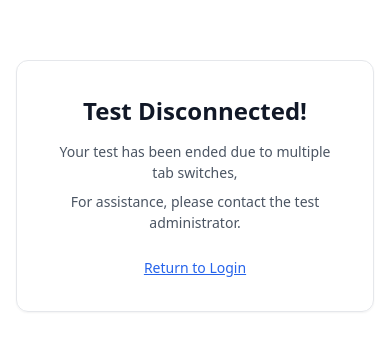
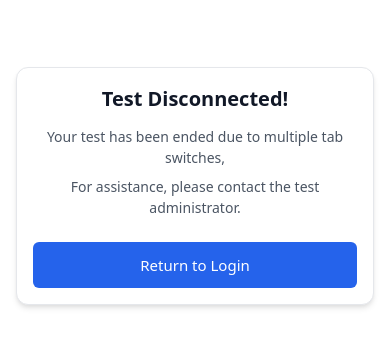
Before and after one commit to SKavyagithub08/agh-tabSwitching, a React (Vite) app in the folder frontend/: page /disconnected in a window 390 px wide. Shown: the part 236-586 px from the top of the page. Built offline with nearby package versions, Linux system fonts and the light colour scheme.

Commit message:
added styled components and made responsive

```diff
--- a/frontend/src/components/DisconnectComponent/DisconnectPage.js
+++ b/frontend/src/components/DisconnectComponent/DisconnectPage.js
@@ -5,44 +5,77 @@ export const PageContainer = styled.div`
   display: flex;
   align-items: center;
   justify-content: center;
-  background-color: #ffffff;
+  background-color: #ffffff; /* Changed from #f3f4f6 to white for a cleaner look */
   padding: 1rem;
+
+  @media (max-width: 768px) {
+    padding: 0.5rem;
+  }
 `;
 
 export const Card = styled.div`
   width: 100%;
-  max-width: 28rem;
-  border: 1px solid #e5e7eb;
-  border-radius: 0.75rem;
-  box-shadow: 0 1px 2px rgba(0, 0, 0, 0.05);
-  padding: 2rem;
+  max-width: 28rem; /* 448px */
+  background: white; /* Ensure card is white if PageContainer changes */
+  border: 1px solid #e5e7eb; /* Tailwind gray-200 */
+  border-radius: 0.75rem; /* 12px */
+  box-shadow: 0 4px 6px -1px rgba(0, 0, 0, 0.1),
+    0 2px 4px -1px rgba(0, 0, 0, 0.06); /* Tailwind shadow-md */
+  padding: 2rem; /* 32px */
   text-align: center;
+
+  @media (max-width: 768px) {
+    padding: 1.5rem; /* 24px */
+    max-width: calc(100% - 1rem); /* Ensure some padding from screen edges */
+  }
+
+  @media (max-width: 480px) {
+    padding: 1rem; /* 16px */
+  }
 `;
 
 export const Title = styled.h1`
-  font-size: 1.5rem;
+  font-size: 1.5rem; /* 24px */
   font-weight: 600;
-  color: #111827;
-  margin-bottom: 0.75rem;
+  color: #111827; /* Tailwind gray-900 */
+  margin-bottom: 0.75rem; /* 12px */
+
+  @media (max-width: 768px) {
+    font-size: 1.25rem; /* 20px */
+  }
 `;
 
 export const Description = styled.p`
-  font-size: 0.875rem;
-  color: #4b5563;
+  font-size: 0.875rem; /* 14px */
+  color: #4b5563; /* Tailwind gray-600 */
   line-height: 1.5;
-  margin-top: 0.5rem;
+  margin-top: 0.5rem; /* 8px */
+
+  @media (max-width: 768px) {
+    font-size: 0.875rem; /* Keep it readable, or slightly smaller if needed: 0.8rem */
+  }
 `;
 
 export const ButtonLink = styled.button`
-  margin-top: 1.5rem;
-  font-size: 0.875rem;
-  color: #2563eb;
+  margin-top: 1.5rem; /* 24px */
+  padding: 0.625rem 1.25rem; /* 10px 20px for better tap target */
+  font-size: 0.875rem; /* 14px */
+  color: white;
+  background-color: #2563eb; /* Tailwind blue-600 */
+  border: none;
+  border-radius: 0.375rem; /* 6px */
   font-weight: 500;
-  background: none;
-  border: none;
   cursor: pointer;
-  text-decoration: underline;
+  text-decoration: none; /* Remove underline for button style */
+  transition: background-color 0.2s ease-in-out;
+
   &:hover {
-    opacity: 0.9;
+    background-color: #1d4ed8; /* Tailwind blue-700 */
+  }
+
+  @media (max-width: 768px) {
+    width: 100%; /* Make button full width on small screens */
+    padding: 0.75rem; /* 12px */
+    font-size: 0.9375rem; /* 15px */
   }
 `;
--- a/frontend/src/components/TestPageComponent/TestPage.js
+++ b/frontend/src/components/TestPageComponent/TestPage.js
@@ -13,6 +13,10 @@ export const LoginWrapper = styled.div`
   align-items: center;
   justify-content: center;
   padding: 1rem;
+
+  @media (max-width: 768px) {
+    padding: 0.5rem;
+  }
 `;
 
 export const LoginForm = styled.form`
@@ -30,6 +34,11 @@ export const LoginForm = styled.form`
     margin-bottom: 1.5rem;
     text-align: center;
   }
+
+  @media (max-width: 768px) {
+    padding: 1.5rem;
+    max-width: 100%;
+  }
 `;
 
 export const Label = styled.label`
@@ -46,6 +55,10 @@ export const Input = styled.input`
   border-radius: 0.5rem;
   font-size: 0.875rem;
   margin-bottom: 1rem;
+
+  @media (max-width: 768px) {
+    font-size: 1rem; /* Increase tap target size */
+  }
 `;
 
 export const SubmitButton = styled.button`
@@ -61,6 +74,11 @@ export const SubmitButton = styled.button`
 
   &:hover {
     background-color: #1d4ed8;
+  }
+
+  @media (max-width: 768px) {
+    padding: 0.75rem;
+    font-size: 1rem;
   }
 `;
 
@@ -78,6 +96,13 @@ export const TopBar = styled.div`
   align-items: center;
   border-bottom: 1px solid #e5e7eb;
   box-shadow: 0 1px 2px rgba(0,0,0,0.05);
+
+  @media (max-width: 768px) {
+    flex-direction: column;
+    align-items: flex-start;
+    padding: 1rem;
+    gap: 0.5rem;
+  }
 `;
 
 export const Title = styled.h1`
@@ -90,6 +115,13 @@ export const InfoWrapper = styled.div`
   display: flex;
   align-items: center;
   gap: 1.5rem;
+
+  @media (max-width: 768px) {
+    flex-direction: column;
+    align-items: flex-start;
+    gap: 0.5rem;
+    width: 100%; /* Ensure it takes full width in column layout */
+  }
 `;
 
 export const Timer = styled.span`
@@ -111,6 +143,12 @@ export const MainContent = styled.div`
   gap: 1.5rem;
   padding: 1.5rem;
   flex: 1;
+
+  @media (max-width: 1024px) { /* Changed breakpoint for better layout earlier */
+    flex-direction: column;
+    padding: 1rem;
+    gap: 1rem;
+  }
 `;
 
 export const QuestionPanel = styled.div`
@@ -120,6 +158,11 @@ export const QuestionPanel = styled.div`
   border-radius: 1rem;
   box-shadow: 0 0 10px rgba(0,0,0,0.05);
   overflow: auto;
+
+  @media (max-width: 1024px) {
+    padding: 1rem;
+    min-height: 200px; /* Ensure some minimum height when stacked */
+  }
 `;
 
 export const CodeEditorPanel = styled.div`
@@ -128,7 +171,15 @@ export const CodeEditorPanel = styled.div`
   padding: 1.5rem;
   border-radius: 1rem;
   box-shadow: 0 0 10px rgba(0,0,0,0.05);
-  position: relative;
+  position: relative; /* Keep for WarningBox positioning */
+  display: flex; /* Added for editor height */
+  flex-direction: column; /* Added for editor height */
+
+
+  @media (max-width: 1024px) {
+    padding: 1rem;
+    min-height: 300px; /* Ensure editor has enough space */
+  }
 `;
 
 export const QuestionTitle = styled.h2`
@@ -167,6 +218,7 @@ export const WarningBox = styled.div`
   border-radius: 0.75rem;
   box-shadow: 0 0 8px rgba(0,0,0,0.1);
   animation: ${pulse} 1s infinite;
+  z-index: 10; /* Ensure it's above other elements */
 
   ${({ count }) => count >= 4 && css`
     background-color: #dc2626;
@@ -182,4 +234,19 @@ export const WarningBox = styled.div`
     background-color: #fdba74;
     color: black;
   `}
+
+  @media (max-width: 768px) {
+    position: relative; /* Change to relative for stacking */
+    bottom: auto;
+    right: auto;
+    margin-top: 1rem; /* Add some space when stacked */
+    width: 100%;
+    text-align: center;
+  }
+
+  @media (max-width: 1024px) and (min-width: 769px) {
+    /* Adjust for medium screens if needed, e.g., smaller absolute box */
+    padding: 0.4rem 0.8rem;
+    font-size: 0.8rem;
+  }
 `;
```
